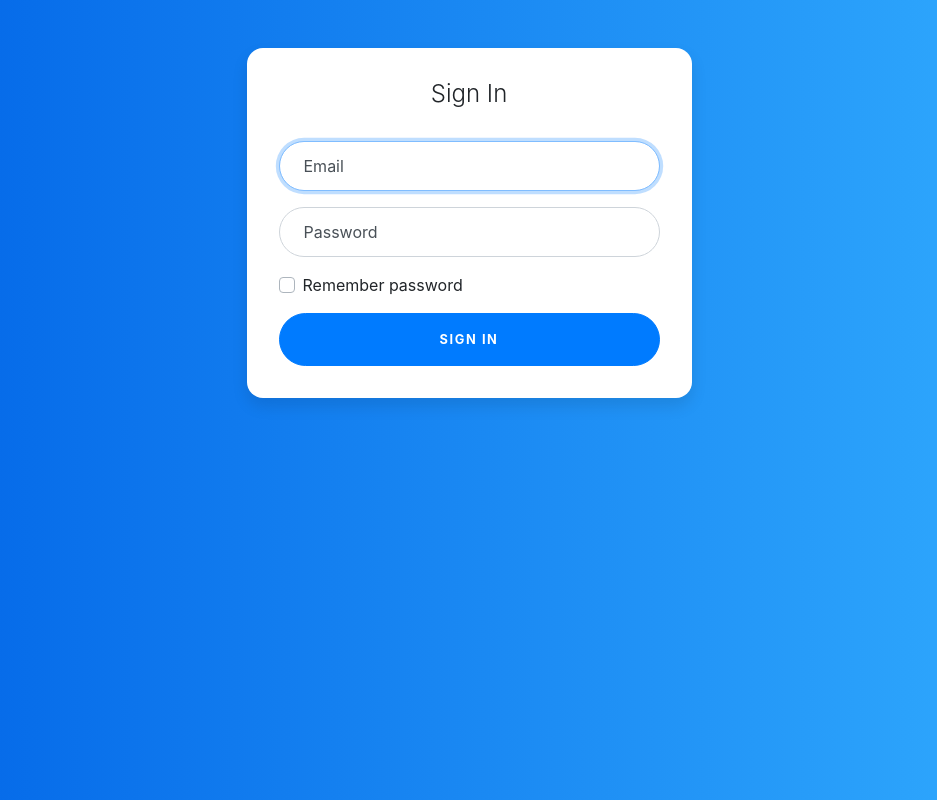
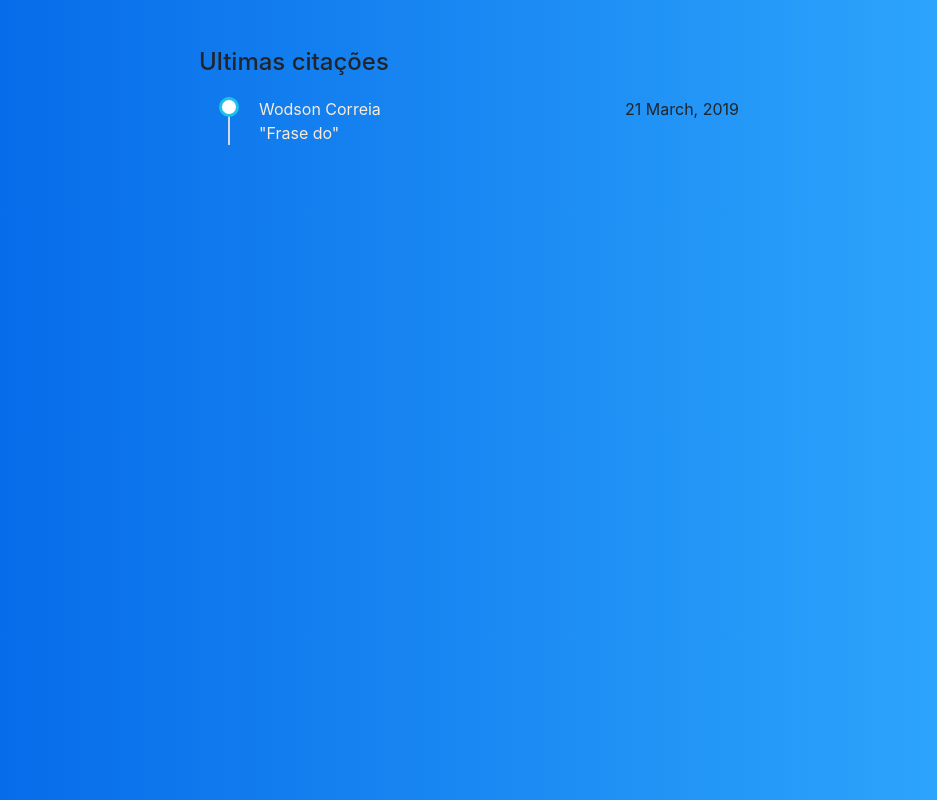
Before and after one commit to wodsonluiz/SaudePessoa_Presentation, an Angular app: page /frase in a window 1280 px wide. Before the commit this address led to /login. Shown: the whole page, without its empty margins (171-1108 px from the left). Built offline with nearby package versions, Linux system fonts and the light colour scheme.

Commit message:
commit desenv

```diff
--- a/src/app/app-routing.module.ts
+++ b/src/app/app-routing.module.ts
@@ -3,10 +3,14 @@ import { RouterModule, Routes} from '@angular/router';
 
 import { LoginComponent } from './login/login.component';
 import { PessoaComponent } from './pessoa/pessoa.component';
+import { FraseComponent } from './frase/frase.component';
+
+import { from } from 'rxjs';
 
 const routes : Routes = [
   { path: 'pessoa', component: PessoaComponent },
   { path: 'login', component: LoginComponent },
+  { path: 'frase', component: FraseComponent },
   { path: '**', redirectTo: 'login' }
 ];
 
--- a/src/app/app.component.ts
+++ b/src/app/app.component.ts
@@ -5,6 +5,7 @@ import { Component } from '@angular/core';
   template: '<router-outlet></router-outlet>',
   styles: []
 })
+
 export class AppComponent {
   title = 'SaudePessoa-Presentation';
 }
--- a/src/app/app.module.ts
+++ b/src/app/app.module.ts
@@ -1,3 +1,4 @@
+import { FraseService } from './frase.service';
 import { BrowserModule } from '@angular/platform-browser';
 import { NgModule } from '@angular/core';
 
@@ -10,13 +11,16 @@ import { TooltipModule } from 'ngx-bootstrap/tooltip';
 import { ModalModule } from 'ngx-bootstrap/modal';
 import { HttpClientModule }    from '@angular/common/http';
 
-import { AppRoutingModule } from './app-routing.module'
+
+import { AppRoutingModule } from './app-routing.module';
+import { FraseComponent } from './frase/frase.component'
 
 @NgModule({
   declarations: [
     AppComponent,
     PessoaComponent,
     LoginComponent,
+    FraseComponent,
   ],
   imports: [
     BrowserModule,
--- /dev/null
+++ b/src/app/frase/frase.component.html
@@ -0,0 +1,16 @@
+
+<div class="container mt-5 mb-5">
+	<div class="row">
+		<div class="col-md-6 offset-md-3">
+			<h4>Ultimas citações</h4>
+			<ul class="timeline">
+				<li>
+					<a target="_blank" href="#" style="color: antiquewhite;">Wodson Correia</a>
+                    <label class="float-right" id="lblData">21 March, 2019</label>
+					<p style="color: antiquewhite;">"Frase do"</p>
+				</li>
+
+			</ul>
+		</div>
+	</div>
+</div>
--- /dev/null
+++ b/src/app/frase/frase.component.ts
@@ -0,0 +1,17 @@
+import { Component, OnInit } from '@angular/core';
+
+@Component({
+  selector: 'app-frase',
+  templateUrl: './frase.component.html',
+  styleUrls: ['./frase.component.css']
+})
+export class FraseComponent implements OnInit {
+
+  showConfig(){
+    this.configService.get
+  }
+  constructor() { }
+
+  ngOnInit() {
+  }
+}
--- a/src/app/login/login.component.html
+++ b/src/app/login/login.component.html
@@ -20,7 +20,7 @@
                 <input type="checkbox" class="custom-control-input" id="customCheck1">
                 <label class="custom-control-label" for="customCheck1">Remember password</label>
               </div>
-              <button class="btn btn-lg btn-primary btn-block text-uppercase" type="submit" routerLink="/pessoa" >Sign in</button>
+              <button class="btn btn-lg btn-primary btn-block text-uppercase" type="submit" routerLink="/frase" >Sign in</button>
             </form>
           </div>
         </div>
--- a/src/app/pessoa/pessoa.component.ts
+++ b/src/app/pessoa/pessoa.component.ts
@@ -11,25 +11,7 @@ export class PessoaComponent implements OnInit {
 
   constructor(private httpClient: HttpClient){}
 
-  get(url: string, options: {
-    headers?: HttpHeaders;
-    observe: 'response';
-    params?: HttpParams;
-    reportProgress?: boolean;
-    responseType?: 'json';
-    withCredentials?: boolean;
-    }): Observable<HttpResponse<Object>>;
-
-    get_products(){
-      this.httpClient.get(this.baseUrl + '/products').subscribe((res : any[])=>{
-      console.log(res);
-      this.products = res;
-      });
-    }
-
-
-  ngOnInit() {
-
+   ngOnInit() {
 
   }
 
--- a/src/styles.css
+++ b/src/styles.css
@@ -146,3 +146,37 @@
       color: #777;
     }
   }
+
+
+
+
+  ul.timeline {
+    list-style-type: none;
+    position: relative;
+}
+ul.timeline:before {
+    content: ' ';
+    background: #d4d9df;
+    display: inline-block;
+    position: absolute;
+    left: 29px;
+    width: 2px;
+    height: 100%;
+    z-index: 400;
+}
+ul.timeline > li {
+    margin: 20px 0;
+    padding-left: 20px;
+}
+ul.timeline > li:before {
+    content: ' ';
+    background: white;
+    display: inline-block;
+    position: absolute;
+    border-radius: 50%;
+    border: 3px solid #22c0e8;
+    left: 20px;
+    width: 20px;
+    height: 20px;
+    z-index: 400;
+}
```
Also changed, not shown: src/app/config/config.component.ts (added, +9 -0 lines), src/app/config/config.service.ts (added, +13 -0 lines), src/app/frase/frase.component.css (added), 1 other file (tests, documents, lock files or other folders).
